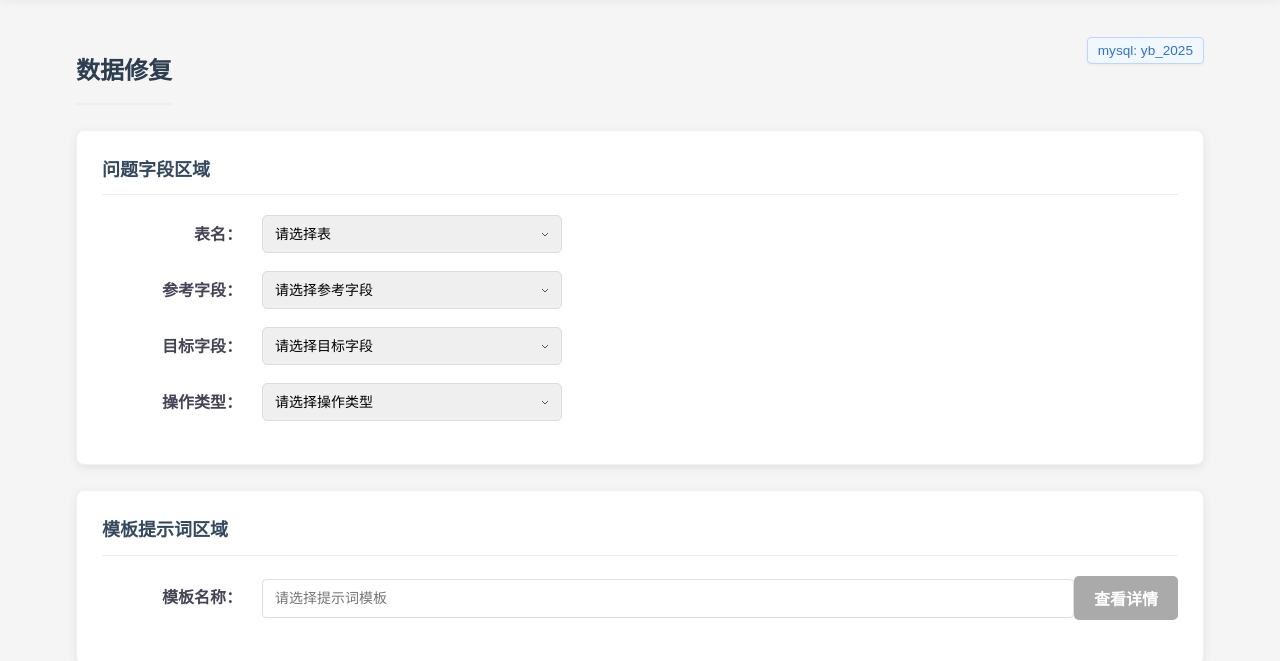
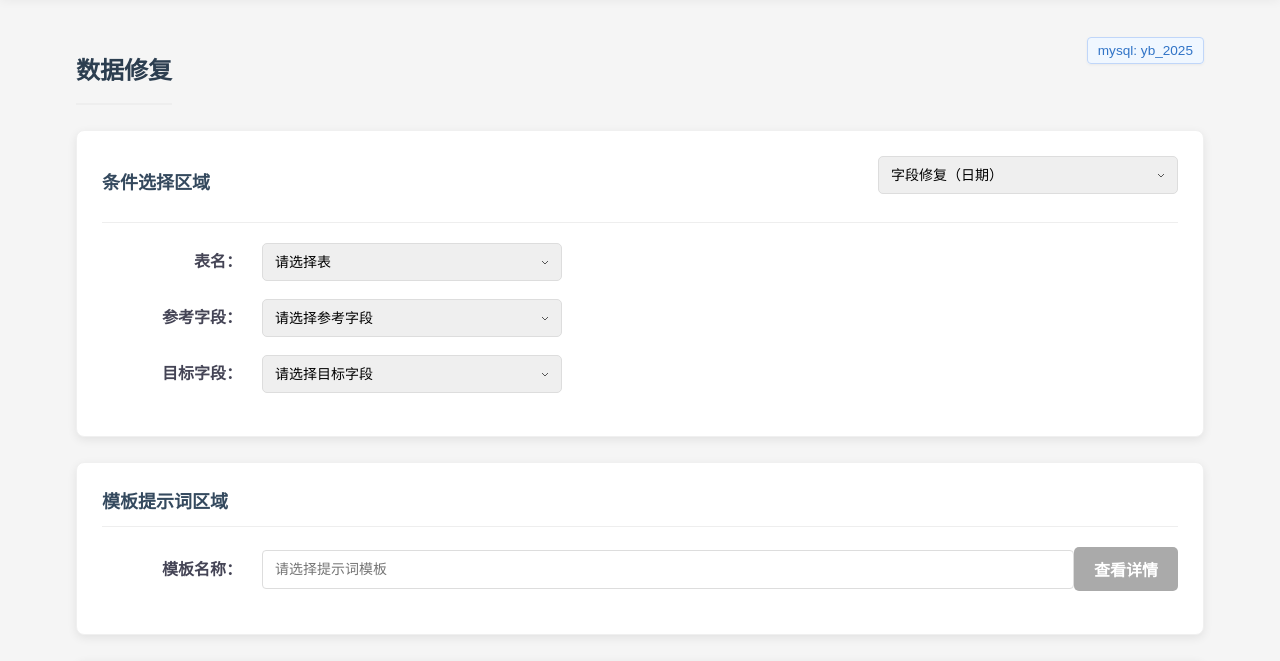
Before and after one commit to tsxxdw/AuditDataAnalysis, a Flask app: page /index_repair in a window 1280 px wide. Shown: the part 60-721 px from the top of the page. Run offline with Flask 3, Linux system fonts and the light colour scheme; data that the repository does not hold is empty; parts of the project's set-up code (start-up, migrations or seed data) failed here and were passed over.

Commit message:
数据修复页面--------制造条件选择区域

```diff
--- a/static/css/index_repair.css
+++ b/static/css/index_repair.css
@@ -32,6 +32,30 @@
     padding-bottom: 10px;
     border-bottom: 1px solid #eee;
     font-weight: 600;
+}
+
+/* 条件选择区域的样式 */
+.section-header {
+    display: flex;
+    justify-content: space-between;
+    align-items: center;
+    margin-bottom: 20px;
+    padding-bottom: 10px;
+    border-bottom: 1px solid #eee;
+}
+
+.section-header .section-title {
+    margin-bottom: 0;
+    padding-bottom: 0;
+    border-bottom: none;
+}
+
+.function-switch {
+    margin-bottom: 0;
+}
+
+.function-switch select {
+    min-width: 150px;
 }
 
 /* 表单样式 */
--- a/templates/index_repair.html
+++ b/templates/index_repair.html
@@ -26,9 +26,17 @@
         <div class="container">
             <h1 class="page-title">数据修复</h1>
 
-            <!-- 问题字段区域 -->
+            <!-- 条件选择区域 -->
             <section class="card problem-field-section">
-                <h2 class="section-title">问题字段区域</h2>
+                <div class="section-header">
+                    <h2 class="section-title">条件选择区域</h2>
+                    <div class="form-group function-switch">
+                        <select id="operationType" class="form-control">
+                            <option value="repair_date">字段修复（日期）</option>
+                            <option value="repair_idcard">字段修复（身份证）</option>
+                        </select>
+                    </div>
+                </div>
                 <div class="form-group">
                     <label for="tableName">表名：</label>
                     <select id="tableName" class="form-control">
@@ -45,14 +53,6 @@
                     <label for="newField">目标字段：</label>
                     <select id="newField" class="form-control">
                         <option value="">请选择目标字段</option>
-                    </select>
-                </div>
-                <div class="form-group">
-                    <label for="operationType">操作类型：</label>
-                    <select id="operationType" class="form-control">
-                        <option value="">请选择操作类型</option>
-                        <option value="repair_date">字段修复（日期）</option>
-                        <option value="repair_idcard">字段修复（身份证）</option>
                     </select>
                 </div>
             </section>
```
